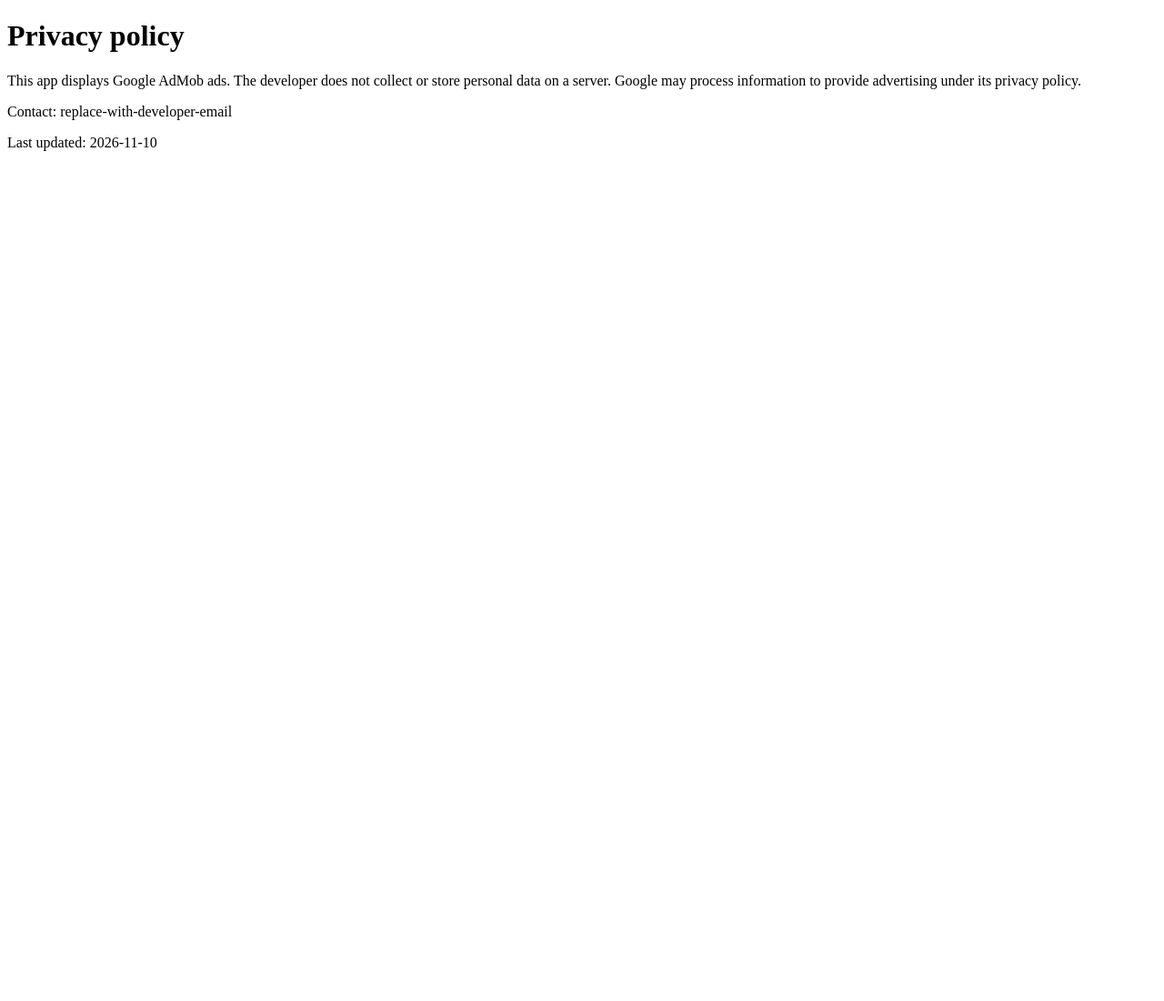
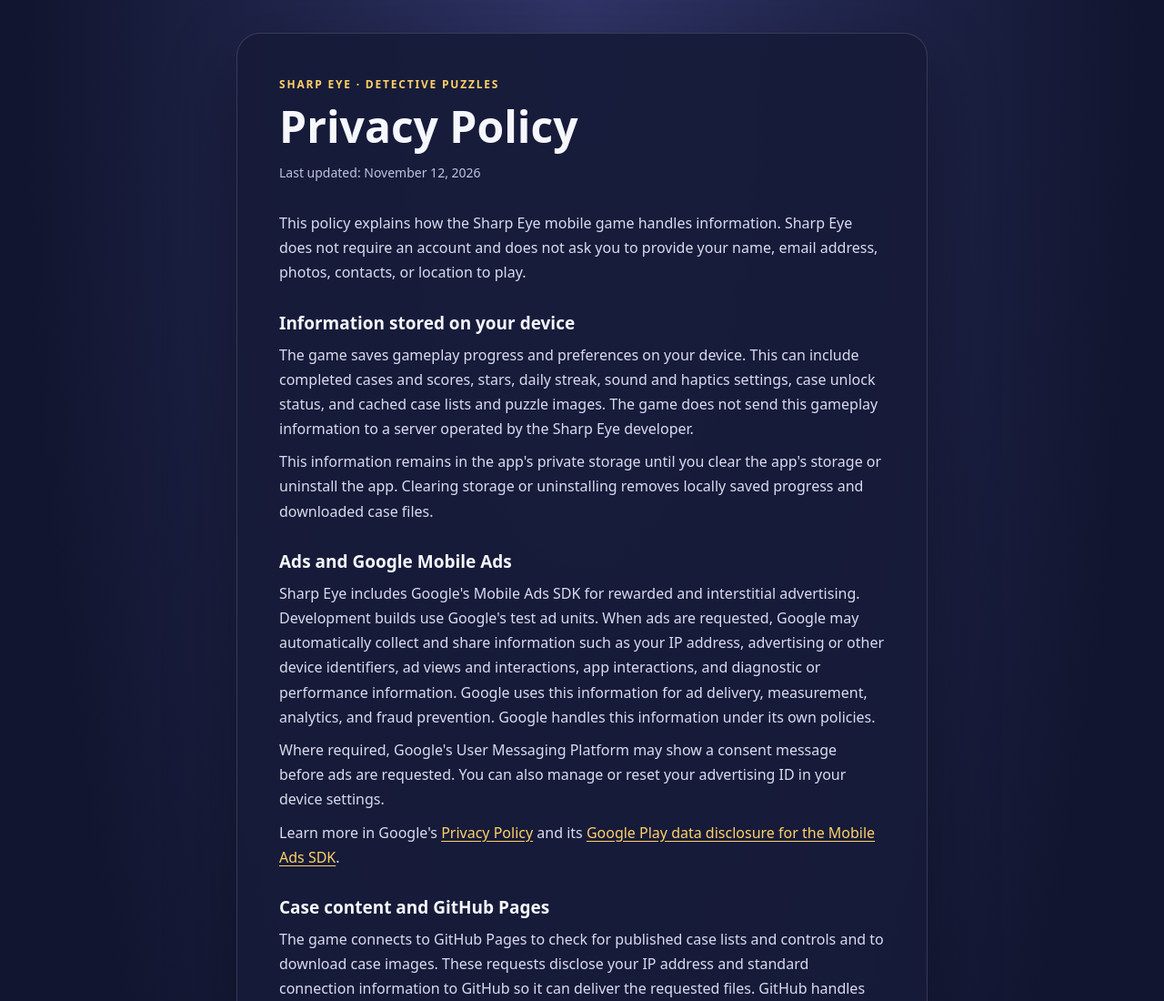
Before and after one commit to gdsa006/sharpeye, a plain HTML site: page privacy.html in a window 1280 px wide. Shown: the top 1100 px of the page at 91% size. Before the commit the page ends 800 px from the top, so only its background shows below. Drawn offline with Linux system fonts and the light colour scheme.

Commit message:
Add Play Store privacy policy

```diff
--- a/privacy.html
+++ b/privacy.html
@@ -1 +1,98 @@
-<!doctype html><html><head><meta charset="utf-8"><title>Privacy policy</title></head><body><h1>Privacy policy</h1><p>This app displays Google AdMob ads. The developer does not collect or store personal data on a server. Google may process information to provide advertising under its privacy policy.</p><p>Contact: replace-with-developer-email</p><p>Last updated: 2026-11-10</p></body></html>
+<!doctype html>
+<html lang="en">
+  <head>
+    <meta charset="utf-8">
+    <meta name="viewport" content="width=device-width, initial-scale=1">
+    <meta name="theme-color" content="#11152f">
+    <meta name="description" content="Privacy policy for the Sharp Eye detective puzzle game.">
+    <title>Privacy Policy | Sharp Eye</title>
+    <style>
+      :root {
+        color-scheme: dark;
+        font-family: system-ui, -apple-system, BlinkMacSystemFont, "Segoe UI", sans-serif;
+        background: #11152f;
+        color: #f6f7fc;
+      }
+      * { box-sizing: border-box; }
+      body {
+        margin: 0;
+        min-height: 100vh;
+        padding: 36px 18px;
+        background: radial-gradient(ellipse at top, #303568, #11152f 68%);
+      }
+      main {
+        width: min(760px, 100%);
+        margin: 0 auto;
+        padding: clamp(24px, 5vw, 46px);
+        border: 1px solid #ffffff24;
+        border-radius: 26px;
+        background: #171b39ee;
+        box-shadow: 0 24px 80px #0005;
+      }
+      .eyebrow {
+        margin: 0 0 10px;
+        color: #ffd166;
+        font-size: 12px;
+        font-weight: 800;
+        letter-spacing: .15em;
+        text-transform: uppercase;
+      }
+      h1 { margin: 0; font-size: clamp(32px, 7vw, 48px); line-height: 1.1; }
+      .updated { margin: 12px 0 30px; color: #bfc5dc; font-size: 14px; }
+      h2 { margin: 28px 0 9px; font-size: 19px; }
+      p, li { color: #d9dced; line-height: 1.7; }
+      p { margin: 9px 0; }
+      ul { padding-left: 22px; }
+      a { color: #ffd166; text-underline-offset: 3px; }
+      a:hover { color: #ffe3a1; }
+      .note {
+        margin-top: 22px;
+        padding: 14px 16px;
+        border-left: 3px solid #ffd166;
+        border-radius: 8px;
+        background: #ffffff0b;
+      }
+      footer { margin-top: 36px; padding-top: 18px; border-top: 1px solid #ffffff20; color: #aeb5d0; font-size: 13px; }
+    </style>
+  </head>
+  <body>
+    <main>
+      <p class="eyebrow">Sharp Eye · Detective Puzzles</p>
+      <h1>Privacy Policy</h1>
+      <p class="updated">Last updated: November 12, 2026</p>
+
+      <p>This policy explains how the Sharp Eye mobile game handles information. Sharp Eye does not require an account and does not ask you to provide your name, email address, photos, contacts, or location to play.</p>
+
+      <h2>Information stored on your device</h2>
+      <p>The game saves gameplay progress and preferences on your device. This can include completed cases and scores, stars, daily streak, sound and haptics settings, case unlock status, and cached case lists and puzzle images. The game does not send this gameplay information to a server operated by the Sharp Eye developer.</p>
+      <p>This information remains in the app's private storage until you clear the app's storage or uninstall the app. Clearing storage or uninstalling removes locally saved progress and downloaded case files.</p>
+
+      <h2>Ads and Google Mobile Ads</h2>
+      <p>Sharp Eye includes Google's Mobile Ads SDK for rewarded and interstitial advertising. Development builds use Google's test ad units. When ads are requested, Google may automatically collect and share information such as your IP address, advertising or other device identifiers, ad views and interactions, app interactions, and diagnostic or performance information. Google uses this information for ad delivery, measurement, analytics, and fraud prevention. Google handles this information under its own policies.</p>
+      <p>Where required, Google's User Messaging Platform may show a consent message before ads are requested. You can also manage or reset your advertising ID in your device settings.</p>
+      <p>Learn more in Google's <a href="https://policies.google.com/privacy">Privacy Policy</a> and its <a href="https://developers.google.com/admob/android/privacy/play-data-disclosure">Google Play data disclosure for the Mobile Ads SDK</a>.</p>
+
+      <h2>Case content and GitHub Pages</h2>
+      <p>The game connects to GitHub Pages to check for published case lists and controls and to download case images. These requests disclose your IP address and standard connection information to GitHub so it can deliver the requested files. GitHub handles server logs and related information under its <a href="https://docs.github.com/en/site-policy/privacy-policies/github-privacy-statement">Privacy Statement</a>. Your scores, settings, and other gameplay progress are not included in these requests.</p>
+
+      <h2>Sharing</h2>
+      <p>The developer does not sell personal information or maintain a player account database. Information is processed by Google for advertising as described above and by GitHub as the hosting provider for case content. These providers handle information under their own privacy policies.</p>
+
+      <h2>Security and retention</h2>
+      <p>Case content is requested over HTTPS. Gameplay progress is kept in the app's private storage on your device. Google and GitHub determine their own retention periods for information they process; see their privacy policies for details.</p>
+
+      <h2>Children</h2>
+      <p>Sharp Eye does not require players to submit personal information to play. If you have a concern about information associated with a child, contact the developer using the support contact below.</p>
+
+      <h2>Changes to this policy</h2>
+      <p>This policy may be updated if the app's features or data practices change. The latest version will be available at this webpage, with its revision date shown above.</p>
+
+      <h2>Contact</h2>
+      <p>For privacy questions, contact the developer using the support email shown on the Sharp Eye Google Play listing.</p>
+
+      <footer>
+        <a href="./">Back to Sharp Eye Case Files</a>
+      </footer>
+    </main>
+  </body>
+</html>
```
